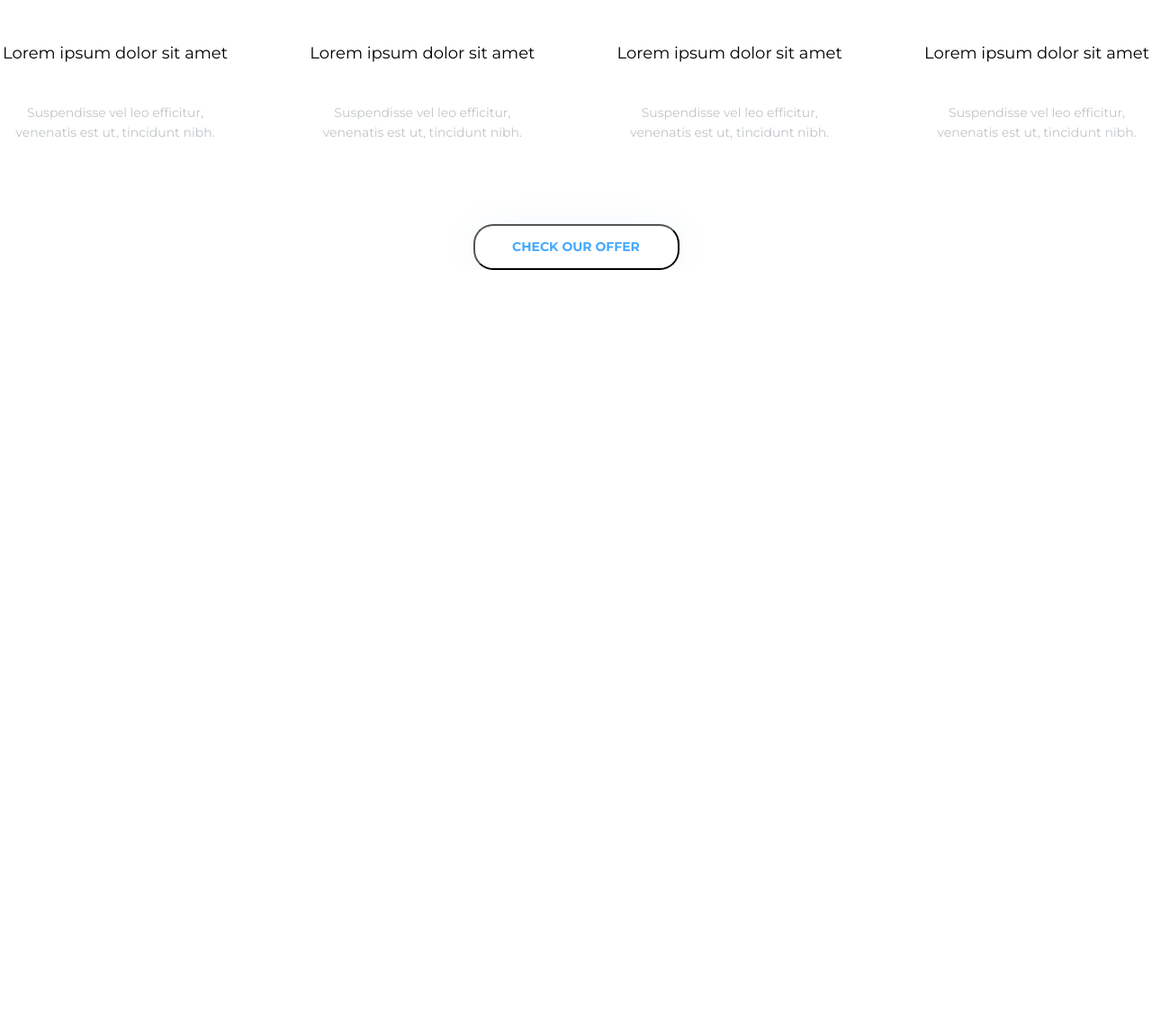
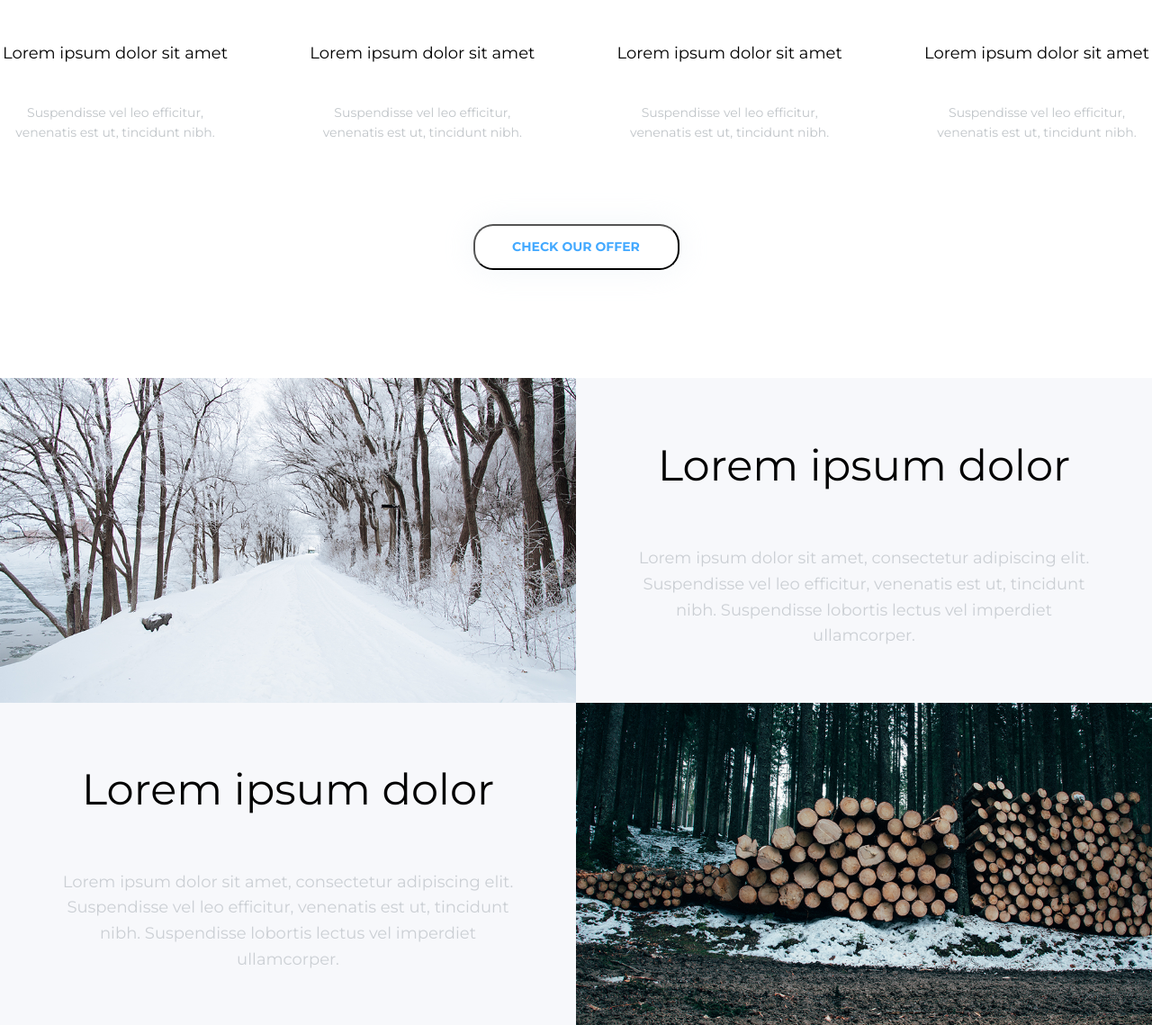
Before and after one commit to alexey-galka/Crios, a plain HTML site: page index.html in a window 1280 px wide. Shown: the part 1420-2559 px from the top of the page at 90% size. Before the commit the page ends 1720 px from the top, so only its background shows below. Drawn offline with Linux system fonts and the light colour scheme.

Commit message:
second slide added

```diff
--- a/assets/css/style.css
+++ b/assets/css/style.css
@@ -137,3 +137,42 @@ main {
   color: #4b5863;
   margin-top: 40px;
 }
+
+/* Second */
+.second_section {
+  background-color: #f7f8fb;
+  margin-top: 120px;
+}
+.second_container {
+  display: grid;
+  grid-template-columns: repeat(2, auto);
+  grid-template-rows: repeat(2, auto);
+  gap: 0;
+}
+
+.second_item_desc {
+  text-align: center;
+  width: 515px;
+  margin: 0 auto;
+  display: flex;
+  flex-direction: column;
+  justify-content: center;
+}
+
+.second_item img {
+  max-width: 100%;
+  object-fit: contain;
+  display: block;
+}
+
+.second_item_header {
+  font-size: 48px;
+  color: #000;
+  margin-bottom: 50px;
+}
+
+.second_item_text {
+  font-size: 18px;
+  color: #4b5863;
+  opacity: 0.251;
+}
--- a/index.html
+++ b/index.html
@@ -53,7 +53,6 @@
 
       <div class="intro_footer">
         <div class="container">
-
           <div class="footer_inner">
             <div class="intro_footer_title">
               Lorem ipsum dolor sit amet, consectetur adipiscing elit.
@@ -63,30 +62,71 @@
 
           <div class="footer_columns">
             <div class="footer_columns_item">
-              <div class="footer_columns_item_title">Lorem ipsum dolor sit amet</div>
-              <div class="footer_columns_item_text">Suspendisse vel leo efficitur, venenatis est ut, tincidunt nibh.</div>
+              <div class="footer_columns_item_title">
+                Lorem ipsum dolor sit amet
+              </div>
+              <div class="footer_columns_item_text">
+                Suspendisse vel leo efficitur, venenatis est ut, tincidunt nibh.
+              </div>
             </div>
             <div class="footer_columns_item">
-              <div class="footer_columns_item_title">Lorem ipsum dolor sit amet</div>
-              <div class="footer_columns_item_text">Suspendisse vel leo efficitur, venenatis est ut, tincidunt nibh.</div>
+              <div class="footer_columns_item_title">
+                Lorem ipsum dolor sit amet
+              </div>
+              <div class="footer_columns_item_text">
+                Suspendisse vel leo efficitur, venenatis est ut, tincidunt nibh.
+              </div>
             </div>
             <div class="footer_columns_item">
-              <div class="footer_columns_item_title">Lorem ipsum dolor sit amet</div>
-              <div class="footer_columns_item_text">Suspendisse vel leo efficitur, venenatis est ut, tincidunt nibh.</div>
+              <div class="footer_columns_item_title">
+                Lorem ipsum dolor sit amet
+              </div>
+              <div class="footer_columns_item_text">
+                Suspendisse vel leo efficitur, venenatis est ut, tincidunt nibh.
+              </div>
             </div>
             <div class="footer_columns_item">
-              <div class="footer_columns_item_title">Lorem ipsum dolor sit amet</div>
-              <div class="footer_columns_item_text">Suspendisse vel leo efficitur, venenatis est ut, tincidunt nibh.</div>
+              <div class="footer_columns_item_title">
+                Lorem ipsum dolor sit amet
+              </div>
+              <div class="footer_columns_item_text">
+                Suspendisse vel leo efficitur, venenatis est ut, tincidunt nibh.
+              </div>
             </div>
           </div>
 
           <div class="intro_button">
             <button class="intro_btn" type="button">CHECK OUR OFFER</button>
           </div>
+        </div>
+      </div>
 
+      <div class="second_section">
+        <div class="second_container">
+          <div class="second_item">
+            <img src="assets/images/2nd/1.png" alt="" />
+          </div>
+          <div class="second_item_desc">
+            <div class="second_item_header">Lorem ipsum dolor</div>
+            <div class="second_item_text">
+              Lorem ipsum dolor sit amet, consectetur adipiscing elit.
+              Suspendisse vel leo efficitur, venenatis est ut, tincidunt nibh.
+              Suspendisse lobortis lectus vel imperdiet ullamcorper.
+            </div>
+          </div>
+
+          <div class="second_item_desc">
+            <div class="second_item_header">Lorem ipsum dolor</div>
+            <div class="second_item_text">
+              Lorem ipsum dolor sit amet, consectetur adipiscing elit.
+              Suspendisse vel leo efficitur, venenatis est ut, tincidunt nibh.
+              Suspendisse lobortis lectus vel imperdiet ullamcorper.
+            </div>
+          </div>
+          <div class="second_item">
+            <img src="assets/images/2nd/2.png" alt="" />
+          </div>
         </div>
-
-
       </div>
     </main>
   </body>
```
Also changed, not shown: assets/images/2nd/1.png (added), assets/images/2nd/2.png (added).
